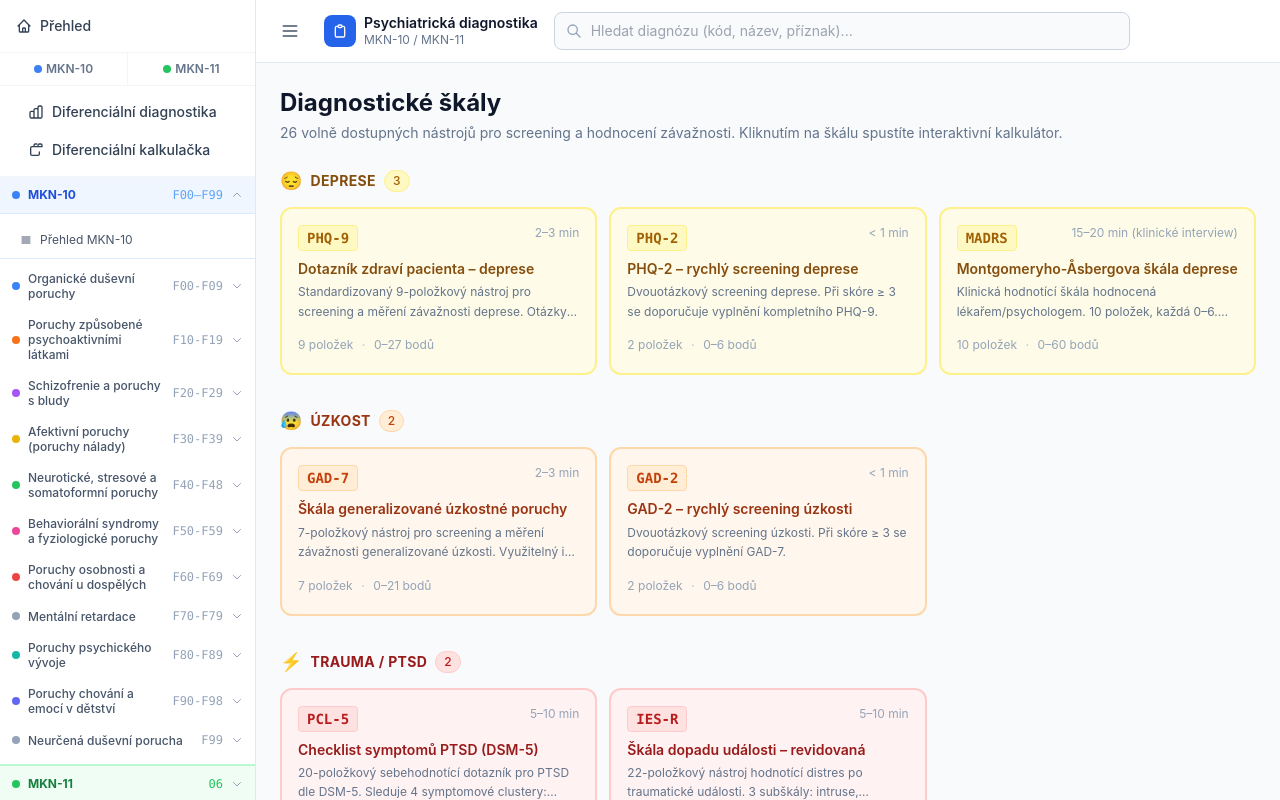
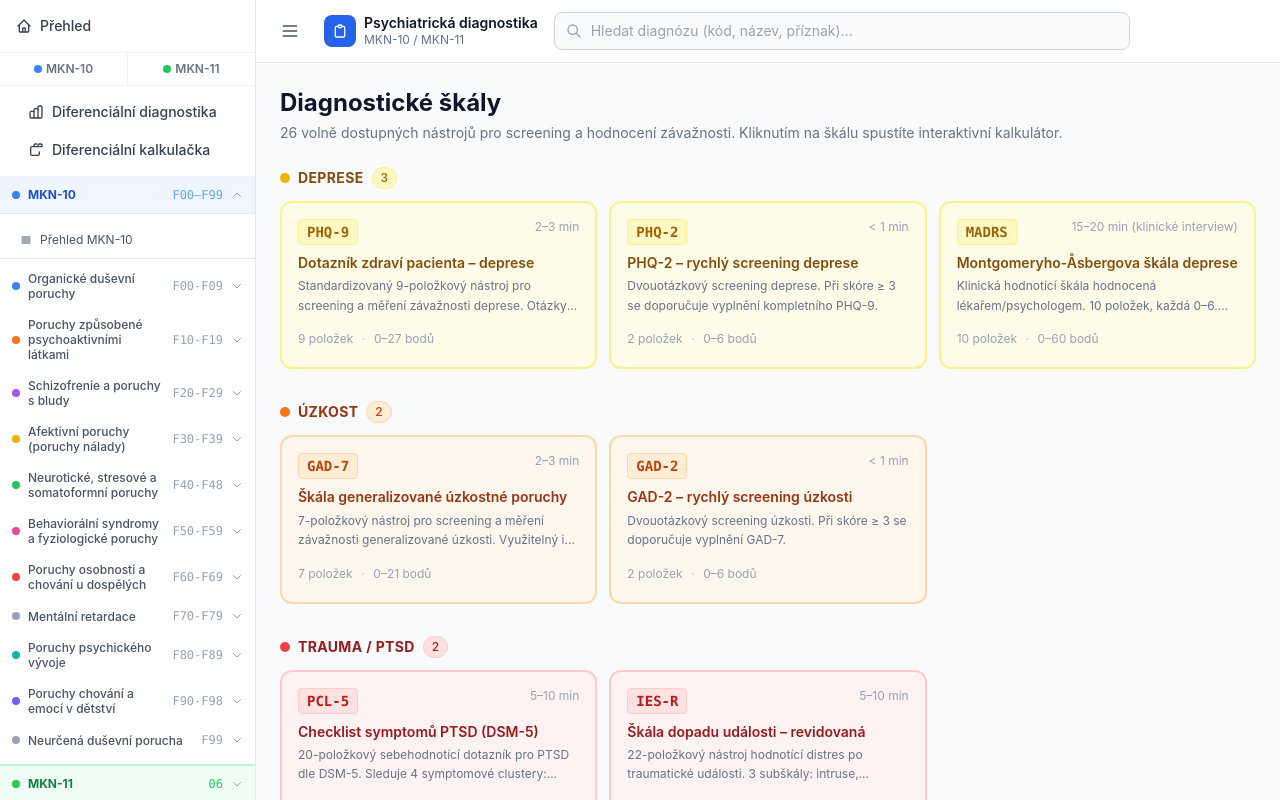
Before and after one commit to TS101-coder/psychiatricka-diagnostika, a React (Vite) app: page /skaly in a window 1280 px wide. Built offline with nearby package versions, Linux system fonts and the light colour scheme.

Commit message:
SkalyHome: nahradit emoji barevnymi teckami u nadpisu kategorii

```diff
--- a/src/pages/SkalyHome.jsx
+++ b/src/pages/SkalyHome.jsx
@@ -1,5 +1,12 @@
 import { useNavigate } from 'react-router-dom'
 import { SKALY, KATEGORIE_SKAL } from '../data/skaly'
+
+const DOT = {
+  deprese:   'bg-yellow-500', uzkost:    'bg-orange-500', ptsd:      'bg-red-500',
+  bipolarni: 'bg-purple-500', psychoza:  'bg-violet-500', ocd:       'bg-teal-500',
+  alkohol:   'bg-amber-500',  spanek:    'bg-indigo-500', adhd:      'bg-sky-500',
+  kognitivni:'bg-green-500',  obecne:    'bg-slate-400',  deti:      'bg-pink-500',
+}
 
 const BARVA = {
   deprese:   { bg: 'bg-yellow-50', border: 'border-yellow-200', text: 'text-yellow-800', badge: 'bg-yellow-100 text-yellow-700 border-yellow-200' },
@@ -65,7 +72,7 @@ export default function SkalyHome() {
           return (
             <section key={kat.id}>
               <div className="flex items-center gap-2 mb-3">
-                <span className="text-lg">{kat.ikona}</span>
+                <span className={`w-2.5 h-2.5 rounded-full shrink-0 ${DOT[kat.id] || 'bg-slate-400'}`} />
                 <h2 className={`text-sm font-bold uppercase tracking-wide ${b.text}`}>{kat.nazev}</h2>
                 <span className={`text-xs px-2 py-0.5 rounded-full border font-medium ${b.badge}`}>
                   {skaly.length}
```
